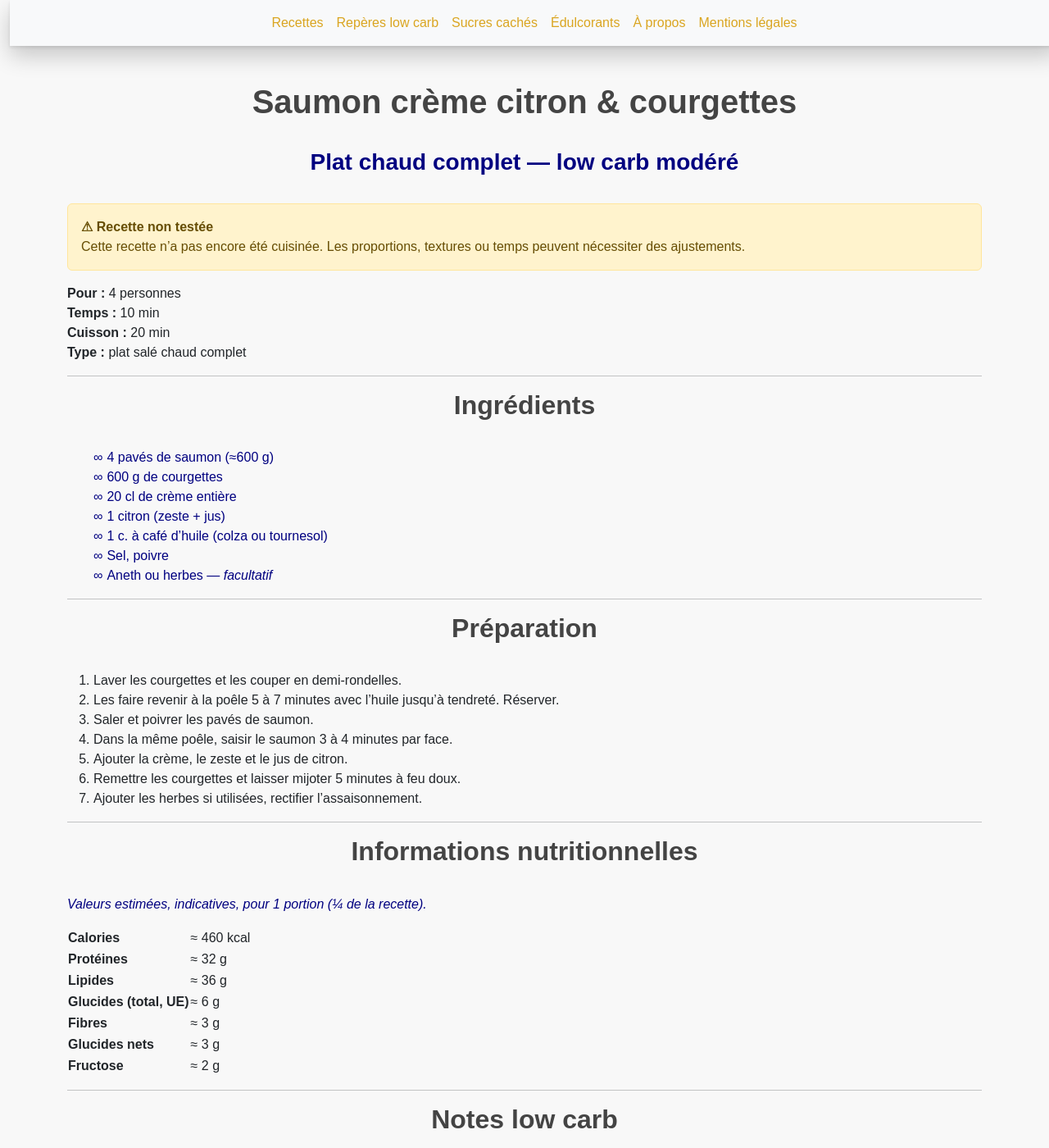
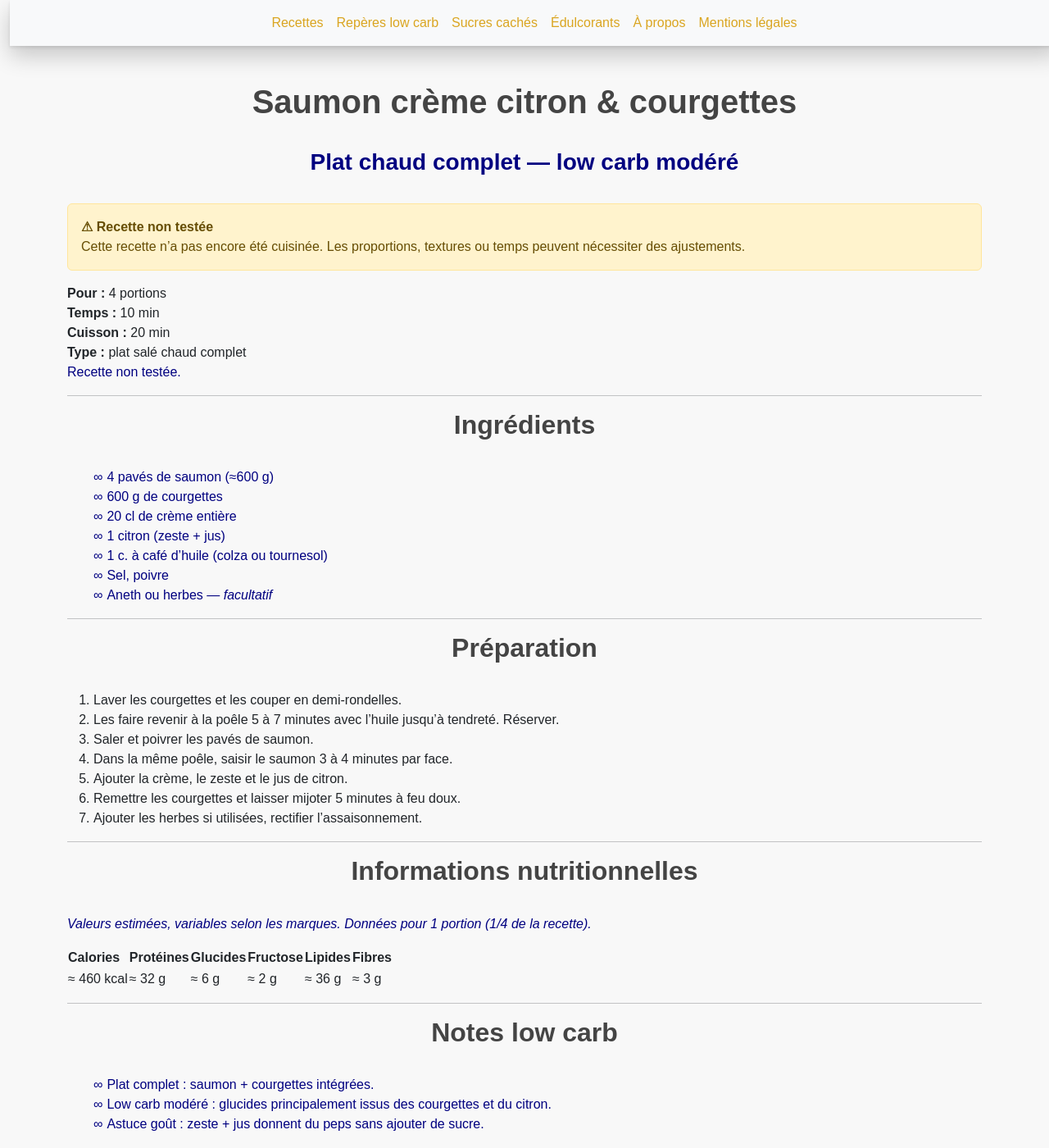
Before and after one commit to laurie-boissay/laurie-boissay.github.io, a Jekyll site: the page built from recettes/saumon-creme-citron-courgettes.html, in a window 1280 px wide and 1400 px high. Shown: the whole window at 82% size. Built offline with Jekyll 4.4.1, drawn with Linux system fonts in a browser that asks for light colours.

Commit message:
Update saumon-creme-citron-courgettes.html
tableau

```diff
--- a/recettes/saumon-creme-citron-courgettes.html
+++ b/recettes/saumon-creme-citron-courgettes.html
@@ -35,9 +33,9 @@ extra_head: |
     ],
     "recipeInstructions": [
       { "@type": "HowToStep", "text": "Laver les courgettes et les couper en demi-rondelles." },
-      { "@type": "HowToStep", "text": "Les faire revenir 5–7 minutes à la poêle avec l’huile. Réserver." },
+      { "@type": "HowToStep", "text": "Les faire revenir 5 à 7 minutes à la poêle avec l’huile. Réserver." },
       { "@type": "HowToStep", "text": "Saler et poivrer les pavés de saumon." },
-      { "@type": "HowToStep", "text": "Saisir le saumon dans la même poêle, 3–4 minutes par face." },
+      { "@type": "HowToStep", "text": "Saisir le saumon dans la même poêle, 3 à 4 minutes par face." },
       { "@type": "HowToStep", "text": "Ajouter la crème, le zeste et le jus de citron." },
       { "@type": "HowToStep", "text": "Remettre les courgettes et laisser mijoter 5 minutes à feu doux." }
     ]
@@ -47,11 +45,14 @@ extra_head: |
 
 <div class="recipe-lead">
   <div class="recipe-lead__grid">
-    <div><strong>Pour :</strong> 4 personnes</div>
+    <div><strong>Pour :</strong> 4 portions</div>
     <div><strong>Temps :</strong> 10 min</div>
     <div><strong>Cuisson :</strong> 20 min</div>
     <div><strong>Type :</strong> plat salé chaud complet</div>
   </div>
+  <p class="recipe-lead__note">
+    <strong>Recette non testée.</strong>
+  </p>
 </div>
 
 <hr>
@@ -87,23 +88,32 @@ extra_head: |
 <h2>Informations nutritionnelles</h2>
 
 <p class="recipe-nutrition__disclaimer">
-  <em>Valeurs estimées, indicatives, pour 1 portion (¼ de la recette).</em>
+  <em>Valeurs estimées, variables selon les marques. Données pour 1 portion (1/4 de la recette).</em>
 </p>
 
 <div class="recipe-nutrition">
-  <div class="table-responsive">
-    <table class="recipe-table">
-      <tbody>
-        <tr><th>Calories</th><td>≈ 460 kcal</td></tr>
-        <tr><th>Protéines</th><td>≈ 32 g</td></tr>
-        <tr><th>Lipides</th><td>≈ 36 g</td></tr>
-        <tr><th>Glucides (total, UE)</th><td>≈ 6 g</td></tr>
-        <tr><th>Fibres</th><td>≈ 3 g</td></tr>
-        <tr><th>Glucides nets</th><td>≈ 3 g</td></tr>
-        <tr><th>Fructose</th><td>≈ 2 g</td></tr>
-      </tbody>
-    </table>
-  </div>
+  <table class="recipe-table">
+    <thead>
+      <tr>
+        <th>Calories</th>
+        <th>Protéines</th>
+        <th>Glucides</th>
+        <th>Fructose</th>
+        <th>Lipides</th>
+        <th>Fibres</th>
+      </tr>
+    </thead>
+    <tbody>
+      <tr>
+        <td>≈ 460 kcal</td>
+        <td>≈ 32 g</td>
+        <td>≈ 6 g</td>
+        <td>≈ 2 g</td>
+        <td>≈ 36 g</td>
+        <td>≈ 3 g</td>
+      </tr>
+    </tbody>
+  </table>
 </div>
 
 <hr>
```
Also changed, not shown: other parts of recettes/saumon-creme-citron-courgettes.html (+0 -2 lines).
